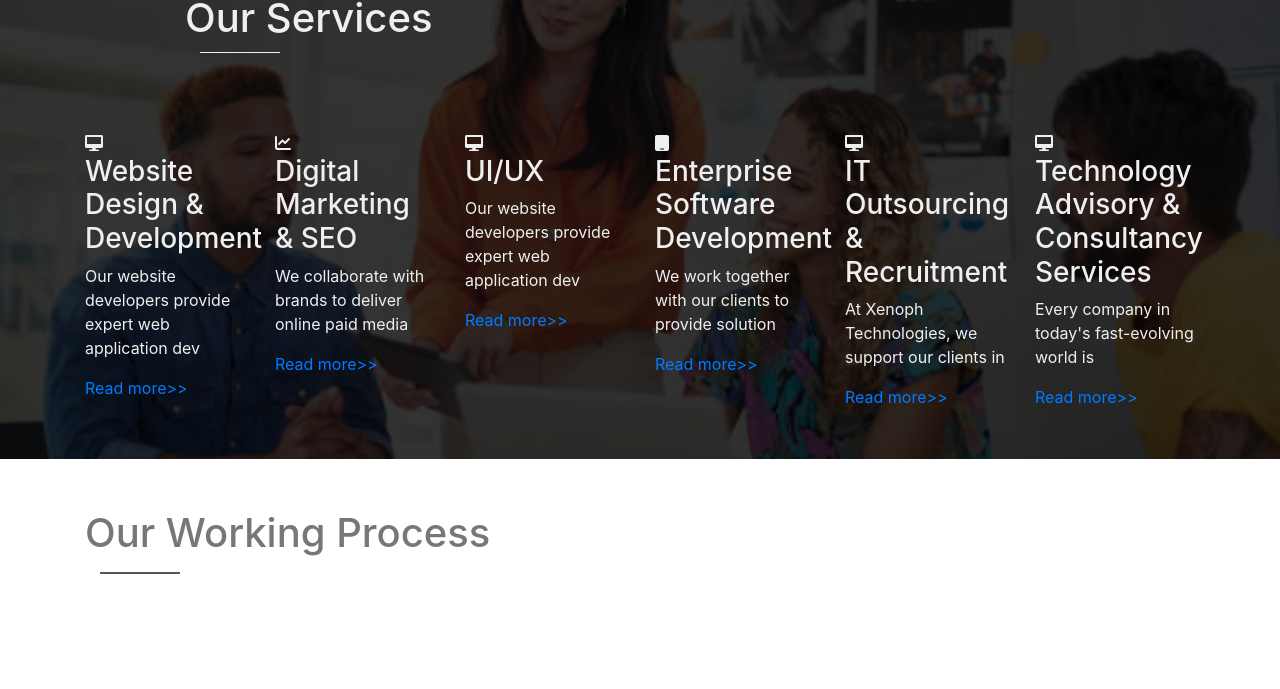
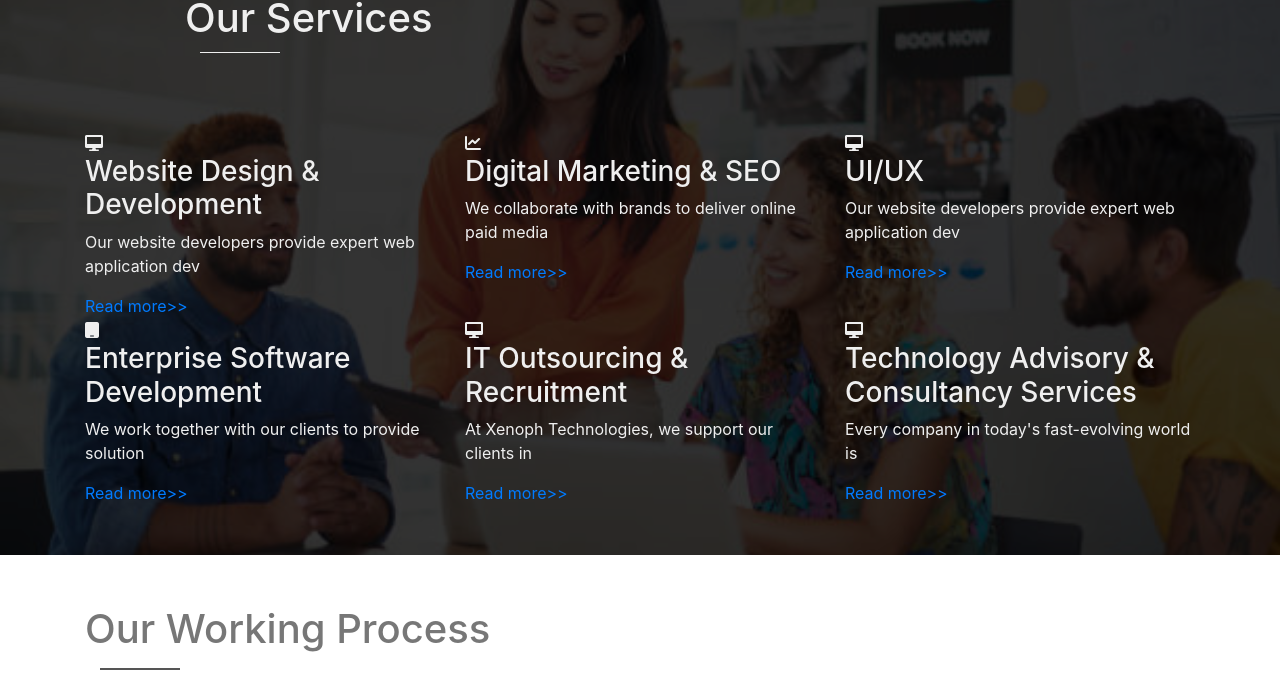
Before and after one commit to afolarsade/digital-website, a plain HTML site: page index.html in a window 1280 px wide. Shown: the part 1509-2198 px from the top of the page. Drawn offline with nearby package versions, Linux system fonts and the light colour scheme.

Commit message:
services section

```diff
--- a/index.html
+++ b/index.html
@@ -10,7 +10,7 @@
     <link rel="stylesheet" href="/fontawesome/css/all.css">
     <link rel="stylesheet" href="https://cdn.jsdelivr.net/npm/bootstrap@4.1.3/dist/css/bootstrap.min.css">
     <script src="https://code.jquery.com/jquery-3.3.1.slim.min.js"></script>
-    <script src="https://cdn.jsdelivr.net/npm/popper.js@1.14.3/dist/umd/popper.min.js"></script>
+    <script src="https://cdn.jsdelivr.net/npm/popper.js@4.1.3/dist/umd/popper.min.js"></script>
     <script src="https://cdn.jsdelivr.net/npm/bootstrap@4.1.3/dist/js/bootstrap.min.js"></script>
 </head>
 <body>
@@ -123,7 +123,7 @@
                     <div class="container">
                       <h1>Our Services</h1>
                       <div class="row">
-                        <div class="col-md-2">
+                        <div class="col-md-4">
                           <div class="icon">
                             <i class="fa-solid fa-desktop"></i>
                           </div>
@@ -131,7 +131,7 @@
                           <p>Our website developers provide expert web application dev </p>
                           <a href="#" class="more">Read more>></a>
                         </div>
-                        <div class="col-md-2">
+                        <div class="col-md-4">
                           <div class="icon">
                             <i class="fa-solid fa-line-chart"></i>
                           </div>
@@ -139,7 +139,7 @@
                           <p>We collaborate with brands to deliver online paid media</p>
                           <a href="#" class="more">Read more>></a>
                         </div>
-                        <div class="col-md-2">
+                        <div class="col-md-4">
                           <div class="icon">
                             <i class="fa-solid fa-desktop"></i>
                           </div>
@@ -147,7 +147,9 @@
                           <p>Our website developers provide expert web application dev </p>
                           <a href="#" class="more">Read more>></a>
                         </div>
-                        <div class="col-md-2">
+                      </div>
+                      <div class="row">
+                        <div class="col-md-4">
                           <div class="icon">
                             <i class="fa-solid fa-tablet"></i>
                           </div>
@@ -155,7 +157,7 @@
                           <p>We work together with our clients to provide solution</p>
                           <a href="#" class="more">Read more>></a>
                         </div>
-                        <div class="col-md-2">
+                        <div class="col-md-4">
                           <div class="icon">
                             <i class="fa-solid fa-desktop"></i>
                           </div>
@@ -163,7 +165,7 @@
                           <p>At Xenoph Technologies, we support our clients in</p>
                           <a href="#" class="more">Read more>></a>
                         </div>
-                        <div class="col-md-2">
+                        <div class="col-md-4">
                           <div class="icon">
                             <i class="fa-solid fa-desktop"></i>
                           </div>
```
